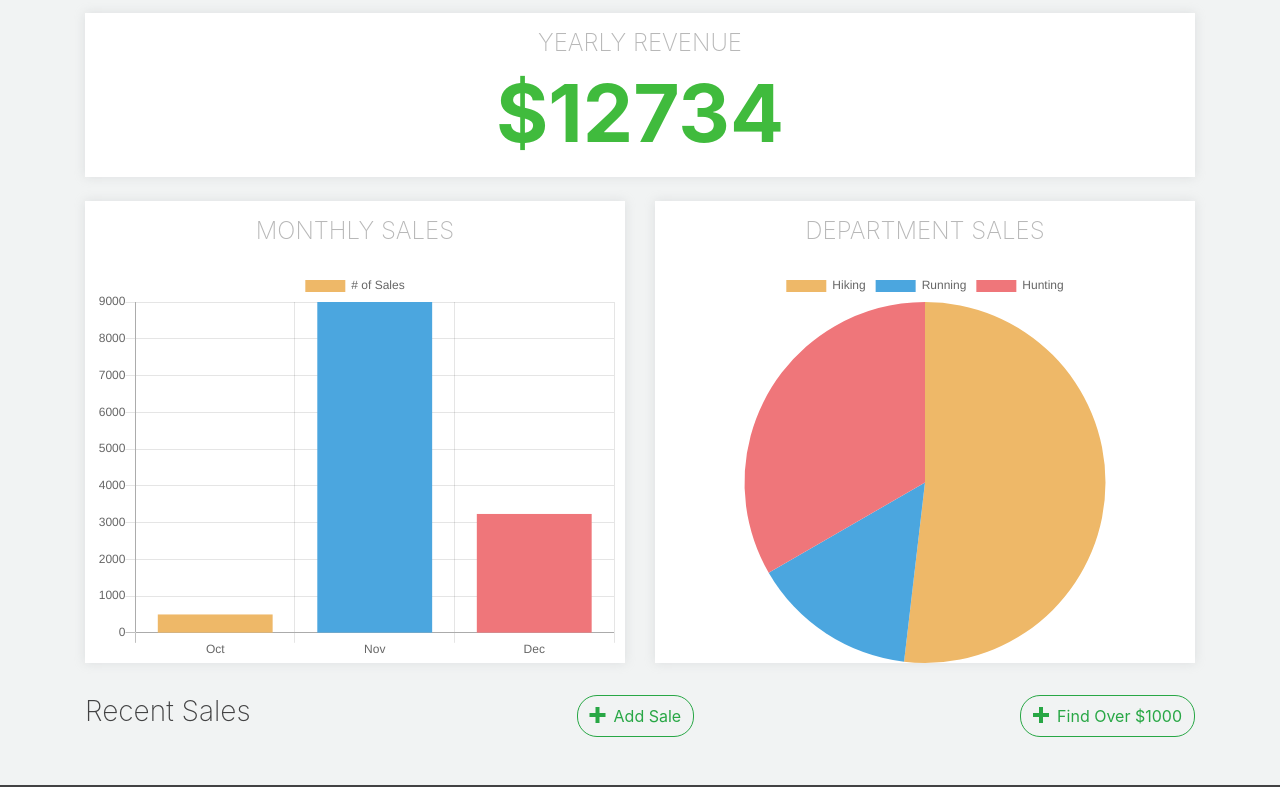
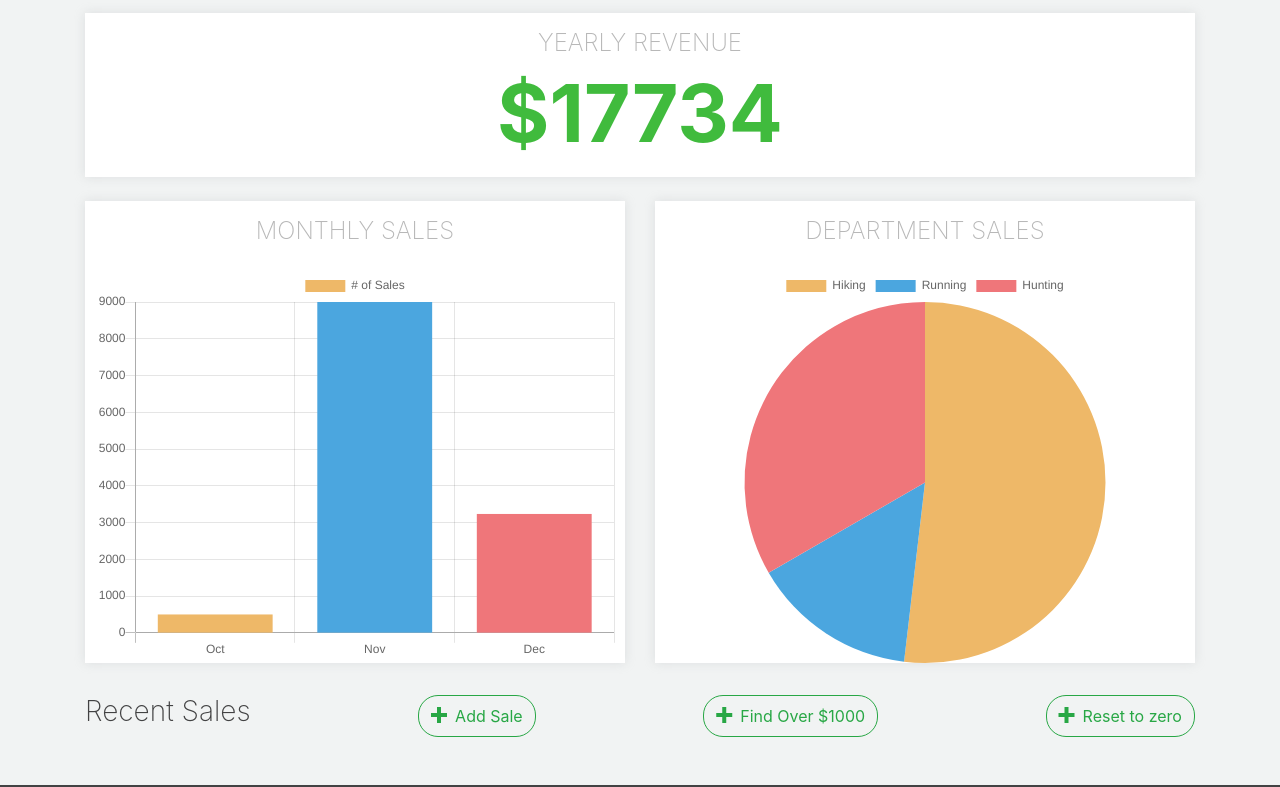
Before and after one commit to LindsayPeterson/Javascript_Intro, a plain HTML site: page Arrays_and_Collections/Module1/index.html in a window 1280 px wide. Shown: the part 187-974 px from the top of the page. Drawn offline with nearby package versions, Linux system fonts and the light colour scheme.

Commit message:
fill and looping on arrays

```diff
--- a/Arrays_and_Collections/Module1/index.html
+++ b/Arrays_and_Collections/Module1/index.html
@@ -63,8 +63,12 @@
 			<button type="button" class="btn btn-outline-success" data-toggle="modal" data-target="#exampleModal"><span
 					class="oi oi-plus pr-2"></span>Add Sale</button>
 
-			<button type="button" class="btn btn-outline-success" data-toggle="modal" data-target="#exampleModal" onclick="findOver1000()"><span
+			<button type="button" class="btn btn-outline-success" onclick="findOver1000()"><span
 					class="oi oi-plus pr-2"></span>Find Over $1000</button>
+
+			<button type="button" class="btn btn-outline-success" onclick="resetNum()"><span
+					class="oi oi-plus pr-2"></span>Reset to zero</button>
+
 		</div>
 
 		<!-- New Sales View -->
--- a/Arrays_and_Collections/Module1/js/page.js
+++ b/Arrays_and_Collections/Module1/js/page.js
@@ -3,28 +3,37 @@ let ctx = document.getElementById('monthlySales').getContext('2d');
 let pieCtx = document.getElementById('deptSales').getContext('2d');
 let yearlyLabel = document.getElementById('yearlyTotal');
 
-let monthlySales = Array.of(500,9000,3234);
+let monthlySales = Array.of(500,9000,3234,5000);
 let monthlyLabels = Array.of('Oct', 'Nov', 'Dec');
 
 let deptSales = Array.of(14,4,9);
 let deptLabels = Array.of('Hiking', 'Running', 'Hunting');
 
-function addYearlyTotal(a,b,c){
-    return a+b+c;
+let yearlyTotal = 0;
+
+function addYearlyTotal(x){
+    yearlyTotal = x + yearlyTotal;
 }
+
+monthlySales.forEach(addYearlyTotal);
 
 let octNums = Array.of(5000,9000,2500);
 let novNums = Array.of(1100,2000,7000);
 let decNums = Array.of(4000,1000,5000);
 
-let total = Array.of(addYearlyTotal(...octNums), addYearlyTotal(...novNums), addYearlyTotal(...decNums));
+// let total = Array.of(addYearlyTotal(...octNums), addYearlyTotal(...novNums), addYearlyTotal(...decNums));
 
-let yearlyTotal = addYearlyTotal(...monthlySales);
+// let yearlyTotal = addYearlyTotal(...monthlySales);
 yearlyLabel.innerHTML = "$" + yearlyTotal;
 
 function findOver1000(){
     let firstThousand = monthlySales.findIndex(element => element > 1000);
     alert(firstThousand);
+}
+
+function resetNum(){
+    monthlySales.fill(0);
+    monthlySalesChart.update();
 }
 
 // Bar
```
